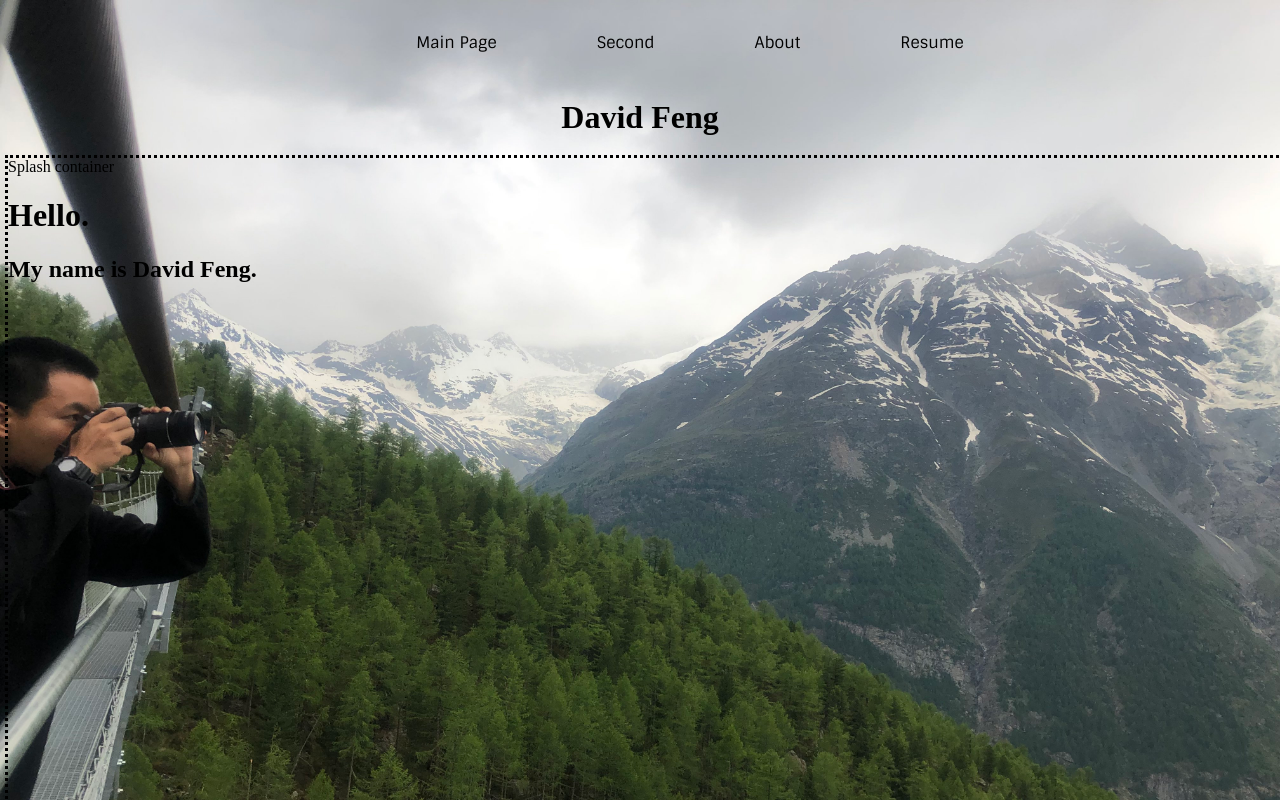
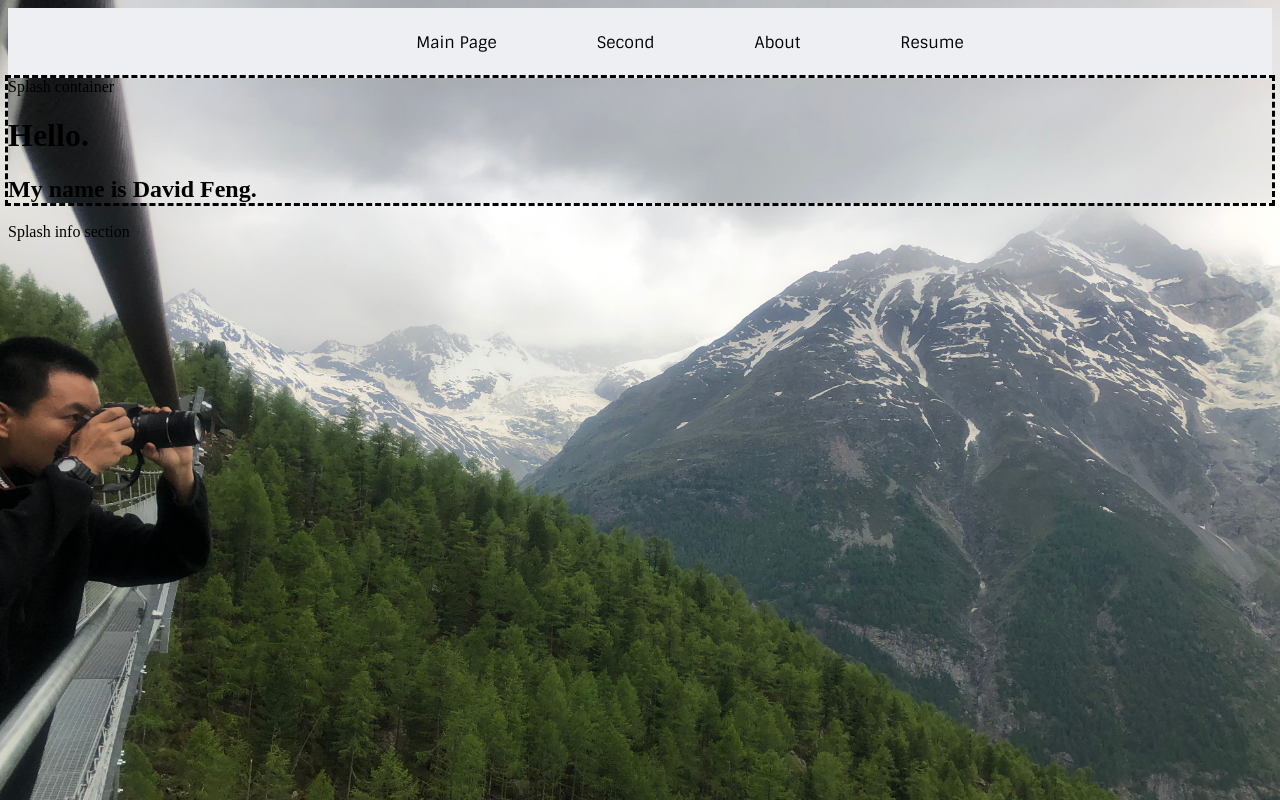
Before and after one commit to xingxu21/myWebsite, a Vue app: page / in a window 1280 px wide. Built offline with nearby package versions, Linux system fonts and the light colour scheme.

Commit message:
added sample navbar component and it worked

```diff
--- a/src/App.vue
+++ b/src/App.vue
@@ -39,7 +39,7 @@ body {
   height:50px;
   text-align: center;
 
-
+  background-color: #EDEFF2;
   padding: 10px;
 
 }
--- a/src/views/Second.vue
+++ b/src/views/Second.vue
@@ -1,13 +1,15 @@
 <template>
   <div>
-    <h2> SUP YALL </h2>
-    <h1>Home</h1>
-    <p>Here is some information. This is the home page</p>
+    Adding navbar sample here
+      <NavBar/>
   </div>
+
 </template>
 
 <script>
+import NavBar from '../components/navbar.vue'
 export default {
-  name: 'Home' //this is the name of the component
+  name: 'Home', //this is the name of the component
+  components: { NavBar}
 }
 </script>
--- a/src/views/Splash.vue
+++ b/src/views/Splash.vue
@@ -1,20 +1,22 @@
 <template>
 <div>
-  <div class='body'>
+  <div class='splash-main'>
     <head>
         <!-- <link rel="stylesheet" href="animate.min.css"> -->
         <link rel="stylesheet" href="https://cdnjs.cloudflare.com/ajax/libs/animate.css/3.7.2/animate.min.css">
     </head>
-    <div id='name'>
-  <!-- kinda dumb...remove at some point -->
+    <!-- <div id='name'>
         <h1 class="animated fadeInDown"> David Feng </h1>
-    </div>
+    </div> -->
     <div class='splash-container'>
       Splash container
       <h1>Hello.</h1>
 
       <h2> My name is David Feng. </h2>
     </div>
+  </div>
+  <div class='splash-info'>
+    Splash info section
   </div>
 </div>
 </template>
@@ -25,19 +27,29 @@ export default {
 }
 </script>
 <style scoped type="text/css">
-body {
+.splash-main {
+  /* override parent! */
+
+  background-image: url("../assets/IMG_1725.jpg");
+  height: 100%;
+  background-size: cover;
 
 }
 
 .splash-container {
-  /* background-image: url("IMG_7601.jpg"); */
+  /* background-image: url("IMG_1725.jpg"); */
   height: 100%;
   width: 100%;
-  position: fixed;
+  position: relative;
   background-size: cover;
   background-repeat: no-repeat;
   opacity: 1;
-  outline-style: dotted;
+  outline-style: dashed;
+}
+.splash-info {
+  position:relative;
+  height: 100%;
+  width: 100%;
 }
 #name {
   text-align: center
```
